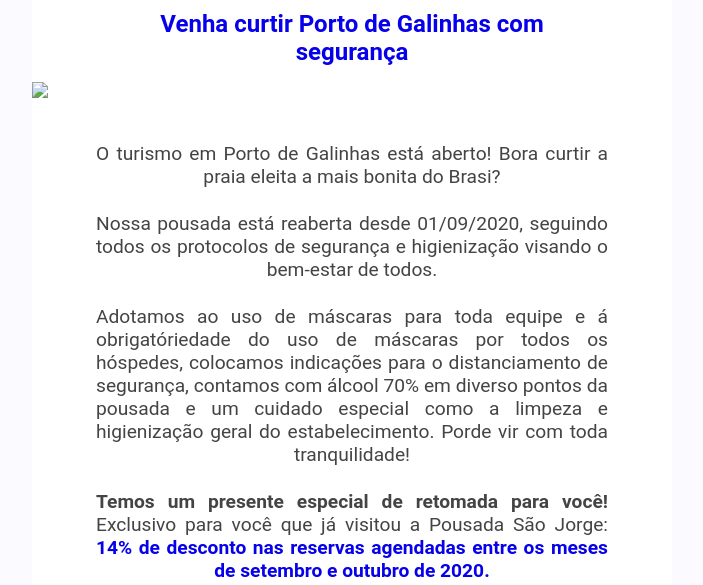
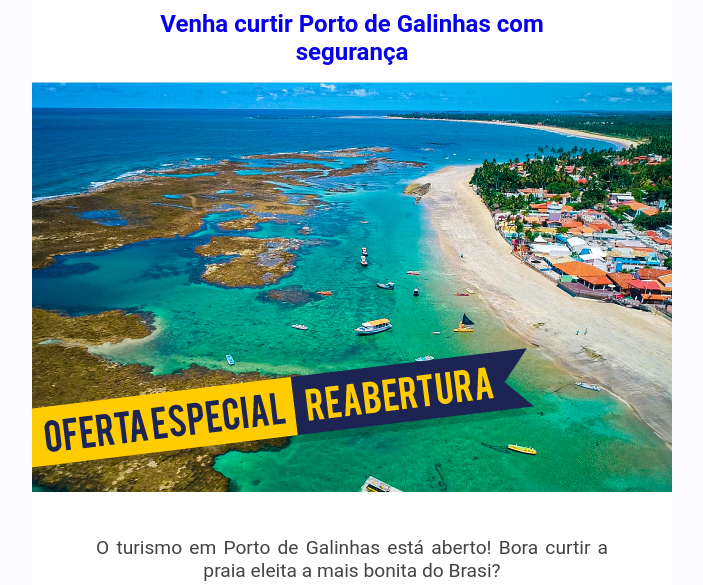
Before and after one commit to claudsondouglas/teste, a plain HTML site: page index.html in a window 1280 px wide. Shown: the part 215-800 px from the top of the page, without its empty margins (288-991 px from the left). Drawn offline with Linux system fonts and the light colour scheme; the site is published under a folder, as on GitHub Pages, so addresses that start at the root find nothing.

Commit message:
modified:   index.html

```diff
--- a/index.html
+++ b/index.html
@@ -16,7 +16,7 @@
     <section>
       Venha curtir Porto de Galinhas com segurança
     </section>
-    <img src="/assets/img-1.png">
+    <img src="assets/img-1.png">
       <article>
       <p>
         O turismo em Porto de Galinhas está aberto! Bora curtir a praia eleita a mais bonita do Brasi?
```
